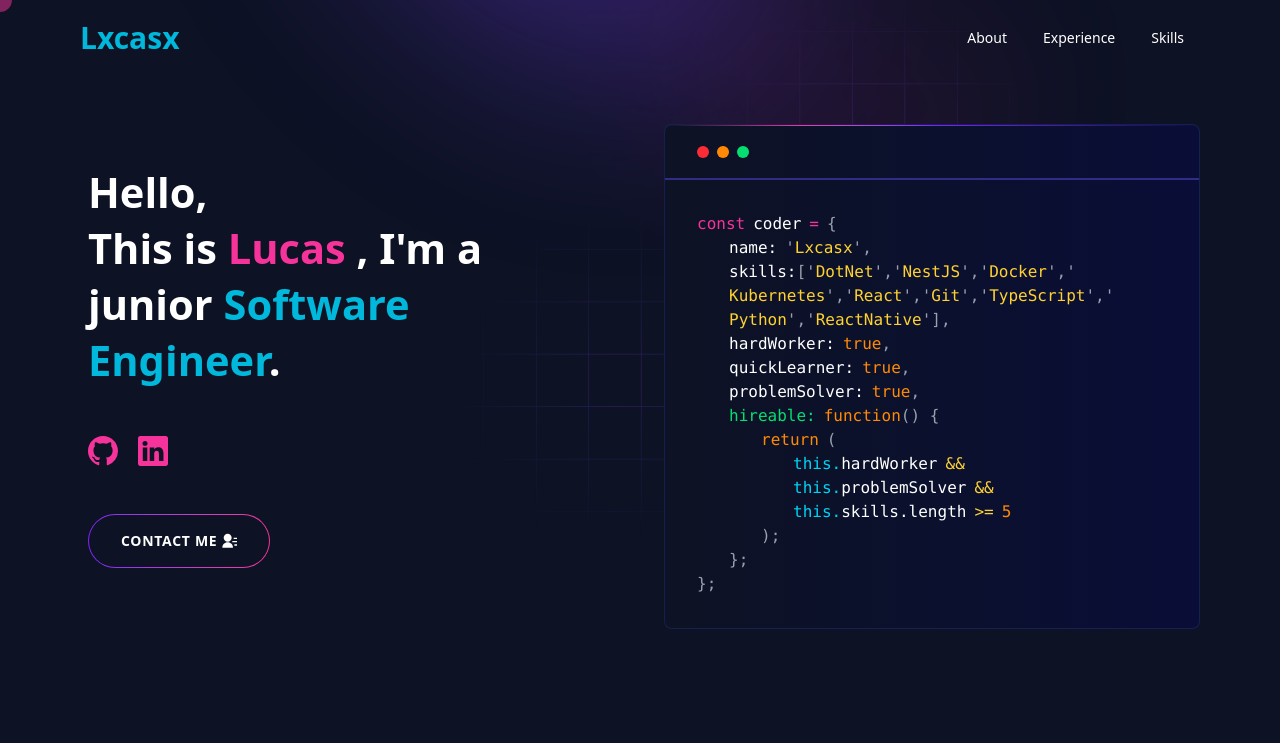
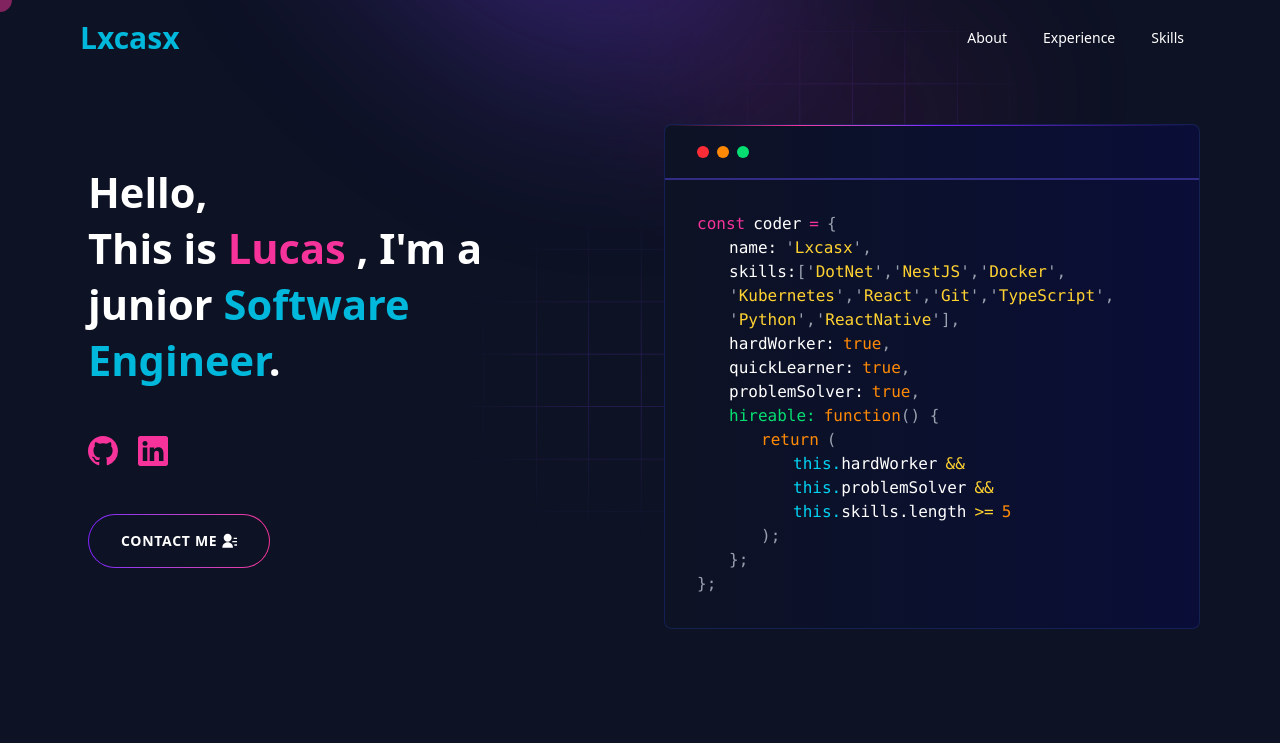
Before and after one commit to Lxcasx/personal-portfolio, a React (Vite) app: page / in a window 1280 px wide. Shown: the top 743 px of the page. Built offline with nearby package versions, Linux system fonts and the light colour scheme.

Commit message:
Wrap skill items in divs with unique keys

```diff
--- a/src/components/content/hero.tsx
+++ b/src/components/content/hero.tsx
@@ -97,7 +97,7 @@ export function HeroSection() {
                 <span className=" text-white">skills:</span>
                 <span className="text-gray-400">{`[`}</span>
                 {personalInfo.skills.map((skill, index) => (
-                  <>
+                  <div key={`${index}-wrapper`}>
                     <span
                       key={`${index}-1`}
                       className="text-gray-400"
@@ -117,7 +117,7 @@ export function HeroSection() {
                         className="text-gray-400"
                       >{`'],`}</span>
                     )}
-                  </>
+                  </div>
                 ))}
               </div>
               <div>
```
